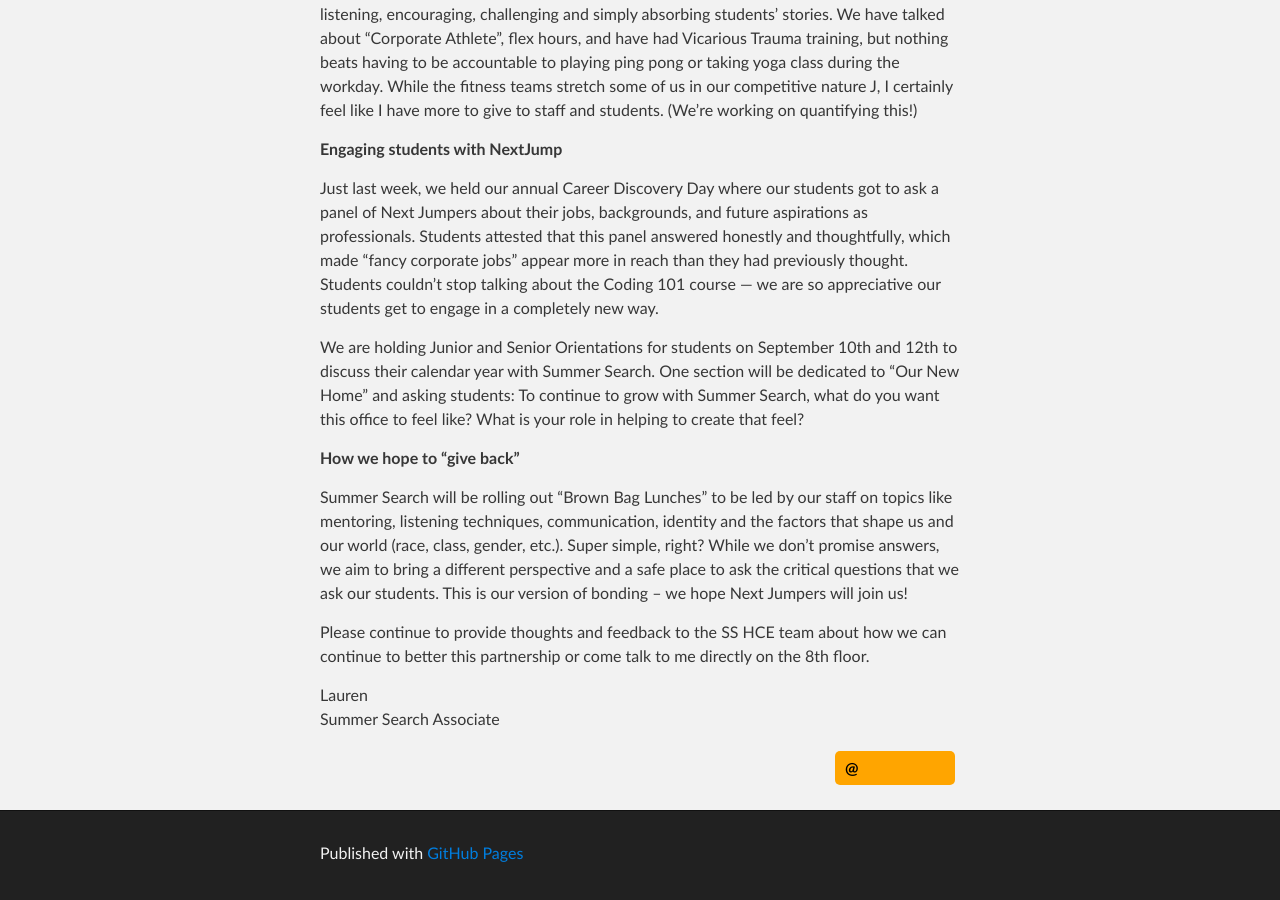
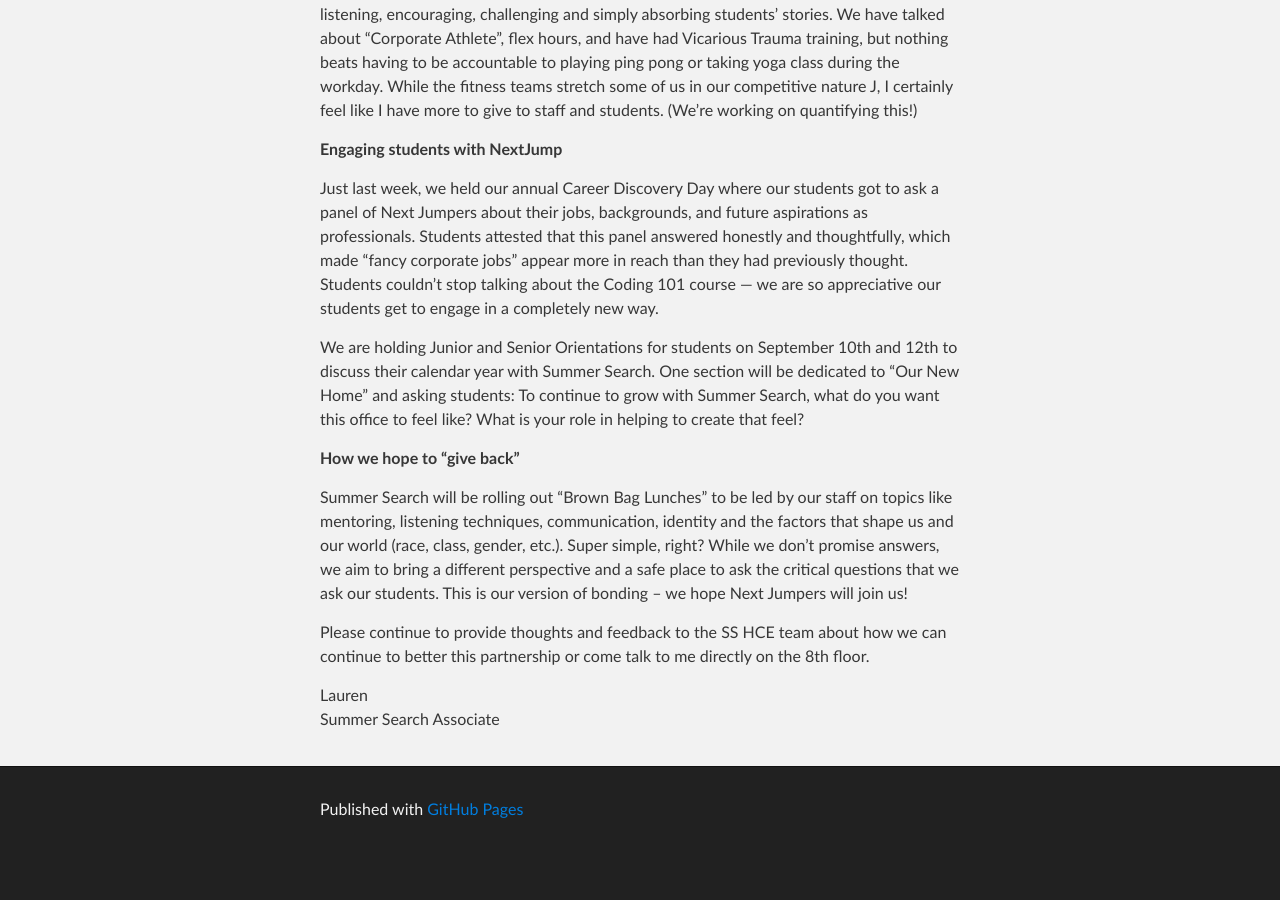
Before and after one commit to mtylpg/nextjump.github.io, a Jekyll site: the page built from _posts/2013-09-03-settling-at-nxj.md, in a window 1280 px wide and 900 px high, scrolled down 1535 px. Built offline with Jekyll 4.4.1, drawn with Linux system fonts in a browser that asks for light colours; after the commit the page ends 2391 px from its top, so only the background shows below that.

Commit message:
figured out conditional syntax (lol ruby), only show twitter link in posts if variable is set

```diff
--- a/_layouts/post.html
+++ b/_layouts/post.html
@@ -9,8 +9,10 @@
     <div class="post">
         {{ content }}
     </div>
-    <div class="twitter">
-        <a href="https://twitter.com/{{ page.twitter }}"><span class="handle">@{{ page.twitter }}</span></a>
-    </div>
-    <div style="clear: both;"></div>
+    {% if page.twitter %}
+        <div class="twitter">
+            <a href="https://twitter.com/{{ page.twitter }}"><span class="handle">@{{ page.twitter }}</span></a>
+        </div>
+        <div style="clear: both;"></div>
+    {% endif %}
 </section>
```
